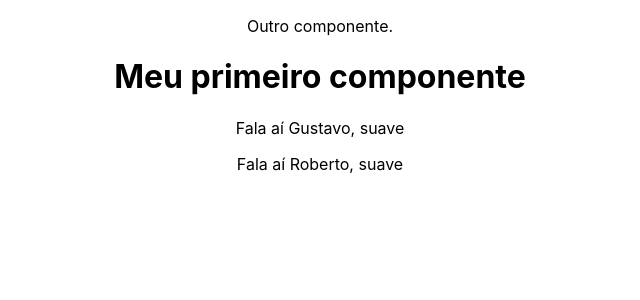
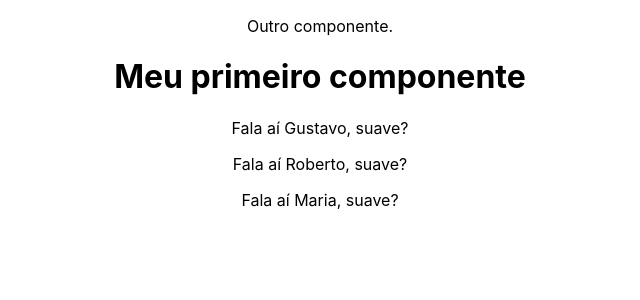
Before and after one commit to GustavoFrota/Teste-React, a React (Create React App) app in the folder meu-projeto/: page / in a window 1280 px wide. Shown: the top 300 px of the page, without its empty margins (320-960 px from the left). Built offline with nearby package versions, Linux system fonts and the light colour scheme.

Commit message:
Utilizando variáveis

```diff
--- a/meu-projeto/src/App.js
+++ b/meu-projeto/src/App.js
@@ -5,11 +5,14 @@ import SayMyName from './Components/SayMyName';
 
 function App() {
 
+  const identidade = "Maria"
+
   return (
     <div className="App">
       <HelloWorld />
       <SayMyName nome="Gustavo" />
       <SayMyName nome="Roberto" />
+      <SayMyName nome={identidade} />
     </div>
   )
 }
--- a/meu-projeto/src/Components/SayMyName.js
+++ b/meu-projeto/src/Components/SayMyName.js
@@ -1,7 +1,7 @@
 function SayMyName(props) {
     return (
         <div>
-            <p>Fala aí {props.nome}, suave</p>
+            <p>Fala aí {props.nome}, suave?</p>
         </div>
 
     )
```
